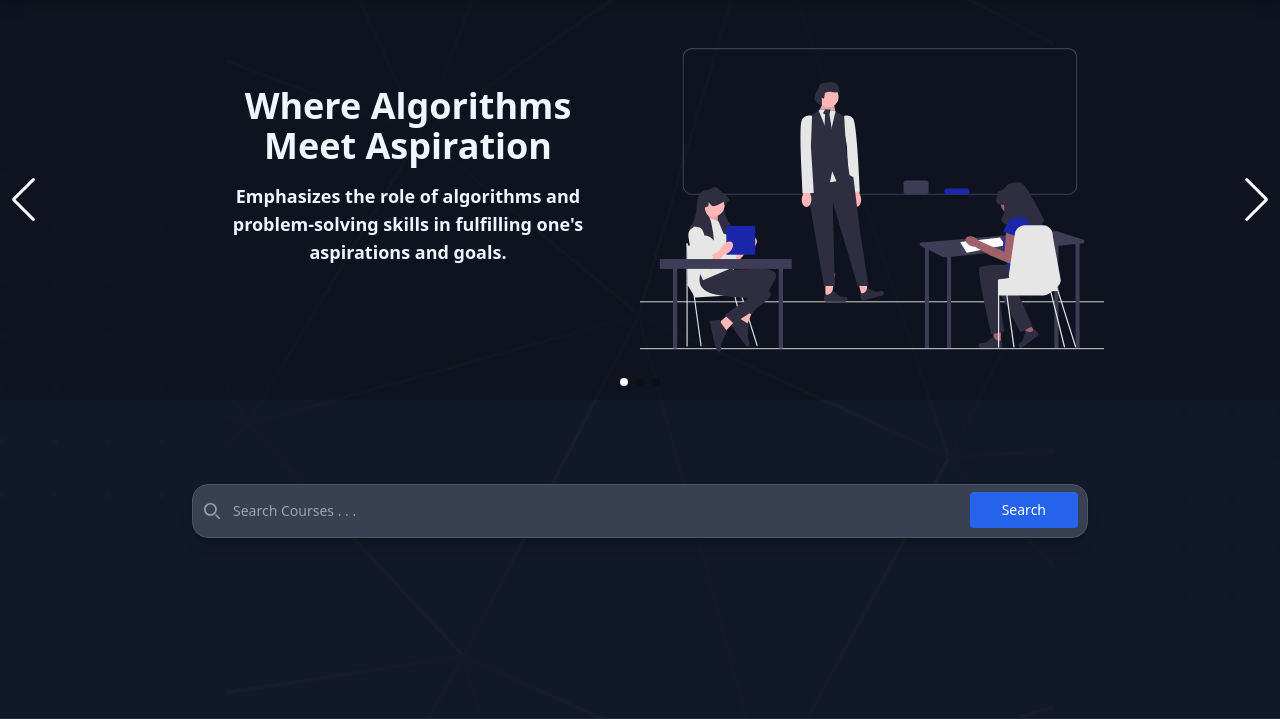
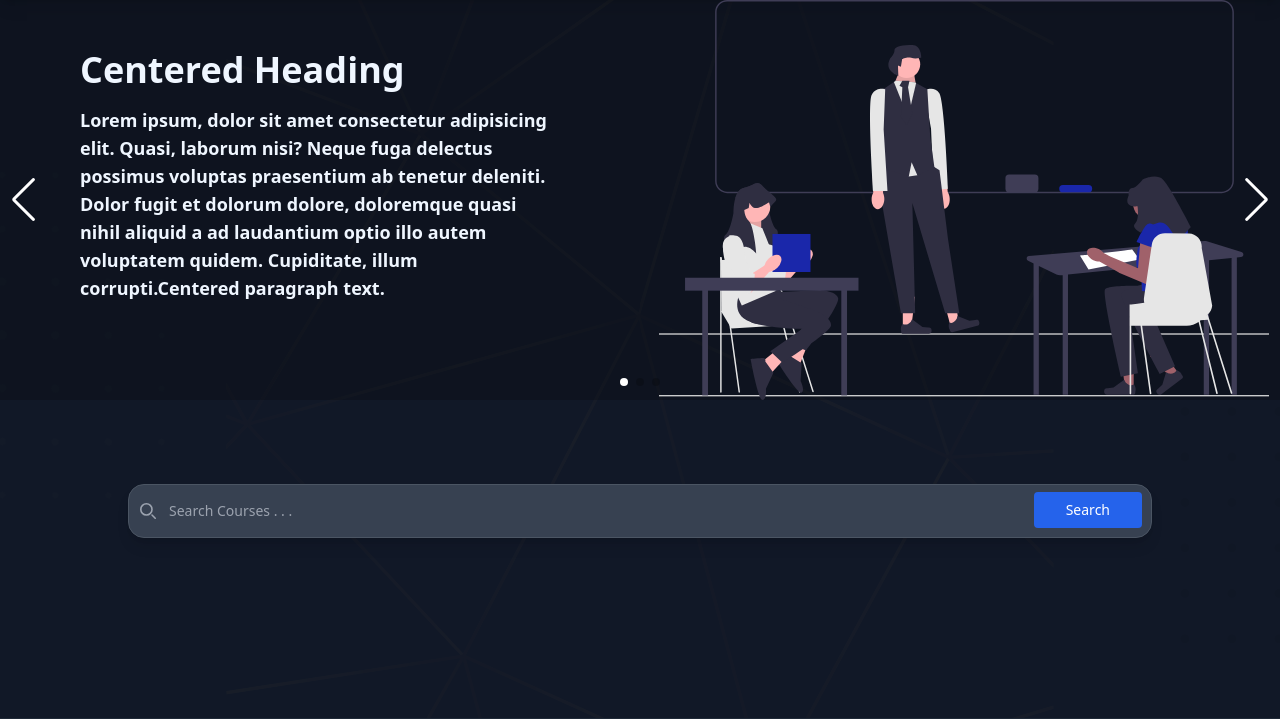
Before and after one commit to DurgeshCoder/substring_ci, a CodeIgniter 4 app: the page made by app/Views/training_view.php in a window 1280 px wide. Shown: the part 64-783 px from the top of the page. Run offline with PHP 8.4 and a stand-in for CodeIgniter, Linux system fonts and the light colour scheme; the template is opened without the code that fills it, so the values that code supplies are empty; style sheets or scripts are compiled from the project's sources; some libraries are stand-ins or nearby versions.

Commit message:
worked on contect section

```diff
--- a/app/Views/training_view.php
+++ b/app/Views/training_view.php
@@ -19,43 +19,43 @@ Courses offered by Substring Technologies
 
 <!-- banner section starts -->
 <div style="--swiper-navigation-color: #fff; --swiper-pagination-color: #fff" class="swiper mySwiper1 h-[50vh]">
-<div class="parallax-bg" style="background-image: url('<?= base_url('images/course_bg.jpg') ?>'); "  data-swiper-parallax="-23%"></div>
+<div class="parallax-bg" style="background-image: url('<?= base_url('images/course_bg .jpg') ?>');" data-swiper-parallax="-23%"></div>
 
 
-    <div class="swiper-wrapper text-center">
-      <div class="swiper-slide grid grid-cols-1 md:grid-cols-2 -gap-4 lg:px-44 bg-black bg-opacity-20 transform transition duration-1000 hover:bg-opacity-40">
+    <div class="swiper-wrapper text-center bg-black bg-opacity-20 transform transition duration-700 hover:bg-opacity-40">
+      <div class="swiper-slide grid grid-cols-1 md:grid-cols-2 gap-4">
         <div class="grid place-items-center lg:-mt-32" data-swiper-parallax="-300">
-            <div class="text-center px-8 md:text-left md:px-10 lg:mt-20 ">
-              <h1 class="text-2xl md:text-4xl font-bold my-0 text-center animation" data-aos="fade-right" data-aos-duration="1000">Where Algorithms Meet Aspiration</h1>
-              <p class="text-sm md:text-lg my-0 font-semibold mt-4 text-center animation" data-aos="fade-left" data-aos-duration="1000">Emphasizes the role of algorithms and problem-solving skills in fulfilling one's aspirations and goals.</p>
+            <div class="text-center px-8 md:text-left md:px-10 lg:px-20 lg:mt-20">
+              <h1 class="text-2xl md:text-4xl font-bold my-0">Centered Heading</h1>
+              <p class="text-sm md:text-lg my-0 font-semibold mt-4">Lorem ipsum, dolor sit amet consectetur adipisicing elit. Quasi, laborum nisi? Neque fuga delectus possimus voluptas praesentium ab tenetur deleniti. Dolor fugit et dolorum dolore, doloremque quasi nihil aliquid a ad laudantium optio illo autem voluptatem quidem. Cupiditate, illum corrupti.Centered paragraph text.</p>
             </div>
           </div>
         <div class=" grid place-items-center">
-            <img src="images/undraw_2.svg" class="h-[150px] md:h-[250px] xl:h-[400px] animatiom" data-aos="flip-right" alt="">
+            <img src="images/undraw_2.svg" class="h-[150px] md:h-[250px] xl:h-[400px]" alt="">
         </div>
 
       </div>
-      <div class="swiper-slide grid grid-cols-1 md:grid-cols-2 -gap-4 lg:px-44 bg-black bg-opacity-20  transform transition duration-1000 hover:bg-opacity-40">
+      <div class="swiper-slide grid grid-cols-1 md:grid-cols-2 gap-4 bg-black bg-opacity-20 transform transition duration-700 hover:bg-opacity-40">
         <div class="grid place-items-center lg:-mt-32" data-swiper-parallax="-300">
-            <div class="text-center px-8 md:text-left md:px-10 lg:mt-20">
-              <h1 class="text-2xl md:text-4xl font-bold my-0 text-center animation" data-aos="fade-right" data-aos-duration="1000">Data-Driven Dreams, Code-Powered Reality</h1>
-              <p class="text-sm md:text-lg my-0 font-semibold mt-4 text-center animation" data-aos="fade-left" data-aos-duration="1000">Conveys the idea that the world of data and code can transform dreams into a tangible and achievable reality.</p>
+            <div class="text-center px-8 md:text-left md:px-10 lg:px-20 lg:mt-20">
+              <h1 class="text-2xl md:text-4xl font-bold my-0">Centered Heading</h1>
+              <p class="text-sm md:text-lg my-0 font-semibold mt-4">Lorem ipsum, dolor sit amet consectetur adipisicing elit. Quasi, laborum nisi? Neque fuga delectus possimus voluptas praesentium ab tenetur deleniti. Dolor fugit et dolorum dolore, doloremque quasi nihil aliquid a ad laudantium optio illo autem voluptatem quidem. Cupiditate, illum corrupti.Centered paragraph text.</p>
             </div>
           </div>
         <div class=" grid place-items-center">
-            <img src="images/undraw_3.svg" class="h-[150px] md:h-[250px] xl:h-[400px] animation" data-aos="flip-left" alt="">
+            <img src="images/undraw_3.svg" class="h-[150px] md:h-[250px] xl:h-[400px]" alt="">
         </div>
 
       </div>
-      <div class="swiper-slide grid grid-cols-1 md:grid-cols-2 -gap-4 lg:px-44 bg-black bg-opacity-20  transform transition duration-1000 hover:bg-opacity-40">
+      <div class="swiper-slide grid grid-cols-1 md:grid-cols-2 gap-4 bg-black bg-opacity-20 transform transition duration-700 hover:bg-opacity-40">
         <div class="grid place-items-center lg:-mt-32" data-swiper-parallax="-300">
-            <div class="text-center px-8 md:text-left md:px-10  lg:mt-20">
-              <h1 class="text-2xl md:text-4xl font-bold my-0 text-center animation" data-aos="fade-right" data-aos-duration="1000">Smart Learning for Smart Minds.</h1>
-              <p class="text-sm md:text-lg my-0 font-semibold mt-4 text-center animation" data-aos="fade-left" data-aos-duration="1000">Tailored education for fast learners, harnessing innate intelligence for advanced, stimulating, and innovative learning.</p>
+            <div class="text-center px-8 md:text-left md:px-10 lg:px-20 lg:mt-20">
+              <h1 class="text-2xl md:text-4xl font-bold my-0">Centered Heading</h1>
+              <p class="text-sm md:text-lg my-0 font-semibold mt-4">Lorem ipsum, dolor sit amet consectetur adipisicing elit. Quasi, laborum nisi? Neque fuga delectus possimus voluptas praesentium ab tenetur deleniti. Dolor fugit et dolorum dolore, doloremque quasi nihil aliquid a ad laudantium optio illo autem voluptatem quidem. Cupiditate, illum corrupti.Centered paragraph text.</p>
             </div>
           </div>
         <div class=" grid place-items-center">
-            <img src="images/undraw_1.svg" class="h-[150px] md:h-[250px] xl:h-[400px] animation" data-aos="flip-right" alt="">
+            <img src="images/undraw_1.svg" class="h-[150px] md:h-[250px] xl:h-[400px]" alt="">
         </div>
 
       </div>
@@ -79,13 +79,13 @@ Courses offered by Substring Technologies
     <div class=" px-4 xl:px-32 mx-auto">
         <form>
             <label for="default-search" class="mb-2 text-sm font-medium text-gray-900 sr-only dark:text-white">Search</label>
-            <div class="relative max-w-4xl mx-auto">
+            <div class="relative">
                 <div class="absolute inset-y-0 left-0 flex items-center pl-3 pointer-events-none">
                     <svg class="w-4 h-4 text-gray-500 dark:text-gray-400" aria-hidden="true" xmlns="http://www.w3.org/2000/svg" fill="none" viewBox="0 0 20 20">
                         <path stroke="currentColor" stroke-linecap="round" stroke-linejoin="round" stroke-width="2" d="m19 19-4-4m0-7A7 7 0 1 1 1 8a7 7 0 0 1 14 0Z"/>
                     </svg>
                 </div>
-                <input type="search" id="default-search" class="block shadow-lg w-full p-4 pl-10 text-sm text-gray-900 border border-gray-300 rounded-2xl bg-gray-50 focus:ring-blue-900  dark:bg-gray-700 dark:border-gray-600 dark:placeholder-gray-400 dark:text-white dark:focus:ring-blue-700 dark:focus:border-blue-500" placeholder="Search Courses . . ." required>
+                <input type="search" id="default-search" class="block shadow-lg w-full p-4 pl-10 text-sm text-gray-900 border border-gray-300 rounded-2xl bg-gray-50 focus:ring-blue-900 focus:border-blue-500 dark:bg-gray-700 dark:border-gray-600 dark:placeholder-gray-400 dark:text-white dark:focus:ring-blue-700 dark:focus:border-blue-500" placeholder="Search Courses . . ." required>
                 <button type="submit" class="text-white absolute right-2.5 bottom-2.5 bg-blue-700 hover:bg-blue-800 focus:ring-4 focus:outline-none focus:ring-blue-300 font-medium rounded text-sm px-8 py-2  dark:bg-blue-600 dark:hover:bg-blue-700 dark:focus:ring-blue-800">Search</button>
             </div>
         </form>
@@ -105,10 +105,10 @@ Courses offered by Substring Technologies
         <?php foreach($courses as $course): ?>
             <div
               class="mx-3 mt-6 flex flex-col rounded-xl bg-black bg-opacity-10 hover:bg-opacity-60 shadow-[0_2px_15px_-3px_rgba(0,0,0,0.07),0_10px_20px_-2px_rgba(0,0,0,0.04)] dark:bg-neutral-700 sm:shrink-0 sm:grow sm:basis-0 transform duration-500 hover:-translate-y-2 cursor-pointer border-b-[7px] border-blue-700 group">
-              <div class="overflow-hidden bg-cover bg-no-repeat">
-              <img class="rounded-t-lg hover:scale-[1.08] transition duration-700 ease-in-out h-64 w-full " src="<?= file_exists(FCPATH . "cover_images/" . $course['cover_image']) ? base_url("cover_images/" . $course['cover_image']) : base_url("cover_images/church.jpg") ?>" alt="Course Image" />
+              <a href="#!">
+              <img class="rounded-t-lg" src="<?= file_exists(FCPATH . "cover_images/" . $course['cover_image']) ? base_url("cover_images/" . $course['cover_image']) : base_url("cover_images/church.jpg") ?>" alt="Course Image" />
 
-           </div>
+              </a>
               <div class="p-6 transform duration-500 hover:-translate-y-2 cursor-pointer">
                 <h5
                   class="mb-2 text-xl font-medium leading-tight text-neutral-800 dark:text-neutral-50 group-hover:text-white">
@@ -123,7 +123,7 @@ Courses offered by Substring Technologies
                   <a href="<?php echo base_url('course_view/'.$course['slug']) ?>">
                   <button class="relative inline-flex items-center justify-center p-0.5 mb-2 mr-2 overflow-hidden text-sm font-medium text-gray-900 rounded-lg group bg-gradient-to-br from-purple-600 to-blue-500 group-hover:from-purple-600 group-hover:to-blue-500 hover:text-white dark:text-white focus:ring-4 focus:outline-none focus:ring-blue-300 dark:focus:ring-blue-800 ">
                         <span class="relative px-5 py-2.5 transition-all ease-in duration-75 bg-white dark:bg-gray-900 rounded-md group- hover:bg-opacity-0">
-                            Join Training
+                            Start Learning
                         </span>
                     </button></a>
 
```
